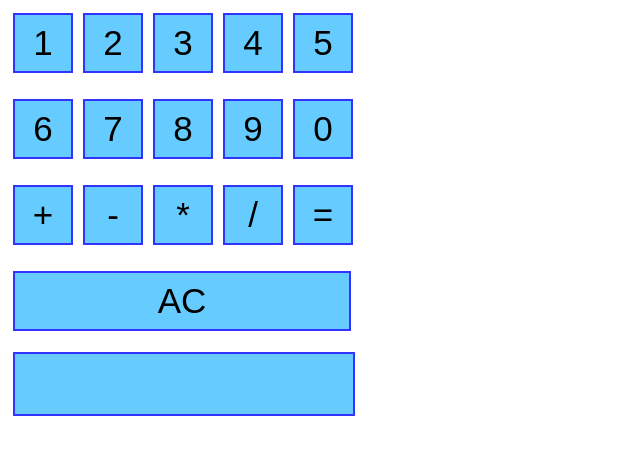
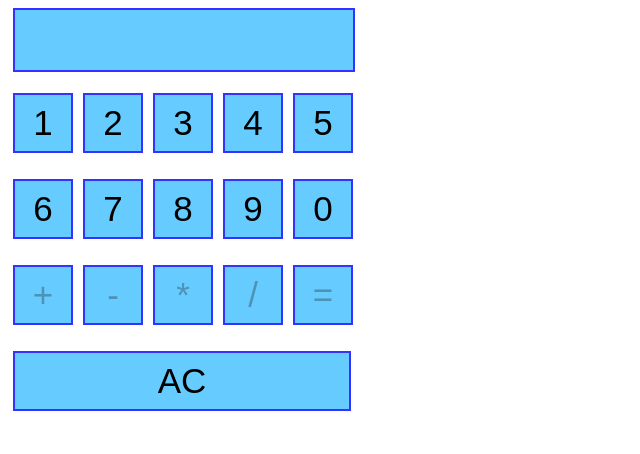
Before and after one commit to trigal2012/web-page-practice, a plain HTML site: page Calculator/math.html in a window 1280 px wide. Shown: the whole page, without its empty margins (0-640 px from the left). Drawn offline with nearby package versions, Linux system fonts and the light colour scheme.

Commit message:
Update math.html

```diff
--- a/Calculator/math.html
+++ b/Calculator/math.html
@@ -9,33 +9,39 @@
 		var tempNum = [];
 		var formulaStr = "";
 		var result = 0;
+		$('#display').empty();
+		$('#result').empty();
 
 		//monitor what's clicked
 		$('button').click(function(id){
-
+			console.log(id);
 			//checks to see if user clicked on all clear button
 			if(id.currentTarget.innerHTML != "AC"){
 				//checks for a number
 				if(!isNaN(id.currentTarget.innerHTML)){
 					tempNum.push(id.currentTarget.innerHTML);
+					$("#operators").children().prop('disabled',false);
+					$('#display').append(function(){
+						return "<b>"+id.currentTarget.innerHTML+ " </b>";
+					});
 				} else{
 					formula.push(tempNum.join(''));
-					$('#display').append(function(){
-						return "<b>"+tempNum.join('')+ " </b>";
-					});
 					tempNum = [];
 					formula.push(id.currentTarget.innerHTML);
+					$("#operators").children().prop('disabled',true);
 					$('#display').append(function(){
 						return "<b>"+id.currentTarget.innerHTML+ " </b>";
 					});
 
 					//checks if equal sign was clicked
 					if(id.currentTarget.innerHTML=== "="){
+						$("#operators").children().prop('disabled',false);
 						formula.pop();
 						formulaStr=formula.join('');
 						formula = [];
 						if(result === 0){
 							result = eval(formulaStr);
+							$('#display').empty();
 							$('#display').append(function(){
 								return "<b>"+result+ " </b>";
 							});
@@ -48,6 +54,7 @@
 							tempForm = [result,formulaStr];
 							formulaStr2 = tempForm.join('');
 							result = eval(formulaStr2);
+							$('#display').empty();
 							$('#display').append(function(){
 								return "<b>"+result+ " </b>";
 							});
@@ -87,15 +94,22 @@ button {
 	width: 338px;
 }
 
-#display{
+#fullDisplay{
 	width: 338px;
 	height: 60px;
 	border: solid 2px #3333FF;
 	background-color: #66CCFF;
 	margin: 5px;
 	font-size: 20px;
+	font-family: Arial;
+	text-align: right;
+}
+#display, #result{
+	margin-right: 2px;
+	margin-top: 2px;
+	margin-bottom: 2px;
+}
 
-}
 
 </style>
 
@@ -103,11 +117,15 @@ button {
 
 <body>
 <div>
-	<p><button id="1">1</button><button id="2">2</button><button id="3">3</button><button id="4">4</button><button id="5">5</button></p>
-	<p><button id="6">6</button><button id="7">7</button><button id="8">8</button><button id="9">9</button><button id="0">0</button></p>
-	<p><button id="add">+</button><button id="sub">-</button><button id="mul">*</button><button id="div">/</button><button id="cal">=</button></p>
-	<p><button id='ac'>AC</button></p>
-	<p id='display'></p>
-	<p id='result'></p>
+	<div id='fullDisplay'>
+		<p id='display'>1+1+2+3=</p>
+		<p id='result'>7</p>
+	</div>
+	<div>
+		<p><button id="1">1</button><button id="2">2</button><button id="3">3</button><button id="4">4</button><button id="5">5</button></p>
+		<p><button id="6">6</button><button id="7">7</button><button id="8">8</button><button id="9">9</button><button id="0">0</button></p>
+		<p id="operators"><button id="add" class="operator" disabled='true'>+</button><button id="sub" class="operator" disabled='true'>-</button><button id="mul" class="operator" disabled='true'>*</button><button id="div" class="operator" disabled='true'>/</button><button id="cal" class="operator" disabled='true'>=</button></p>
+		<p><button id='ac'>AC</button></p>
+	</div>
 </body>
 </html>
```
